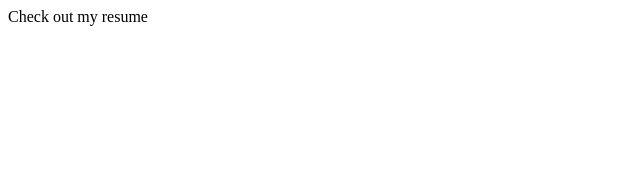
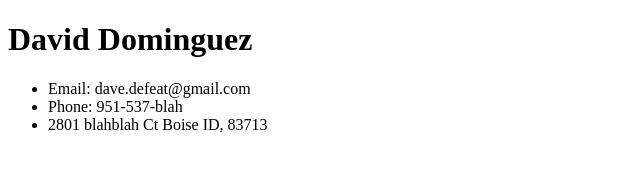
Before and after one commit to davminguez/resume, a plain HTML site: page index.html in a window 1280 px wide. Shown: the whole page, without its empty margins (0-640 px from the left). Drawn offline with Linux system fonts and the light colour scheme.

Commit message:
added name & contact info

```diff
--- a/index.html
+++ b/index.html
@@ -5,6 +5,11 @@
     <title>Resume | David D</title>
 </head>
 <body>
-    Check out my resume
+    <h1>David Dominguez</h1>
+        <ul>
+            <li>Email: dave.defeat@gmail.com</li>
+            <li>Phone: 951-537-blah</li>
+            <li>2801 blahblah Ct Boise ID, 83713</li>
+        </ul>
 </body>
 </html>
```
